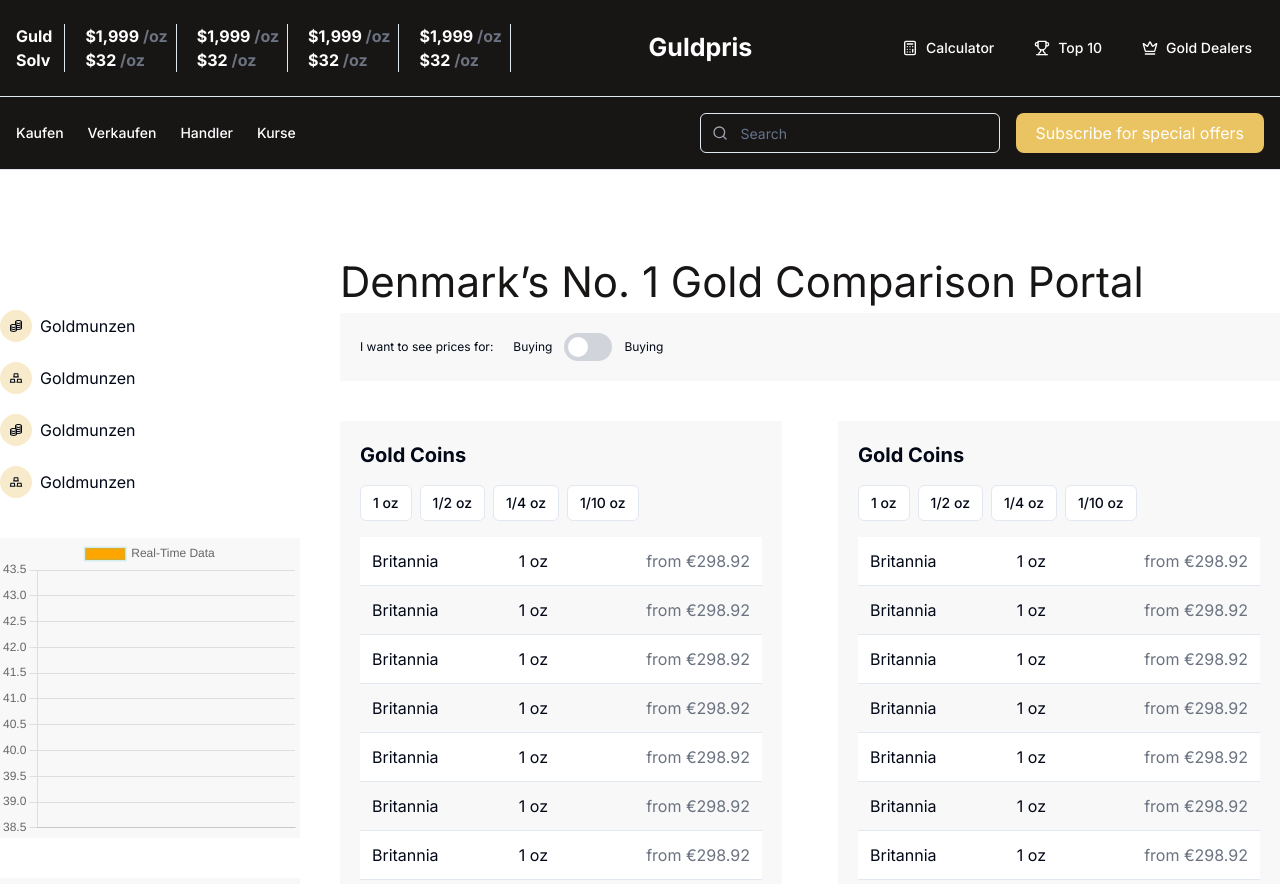
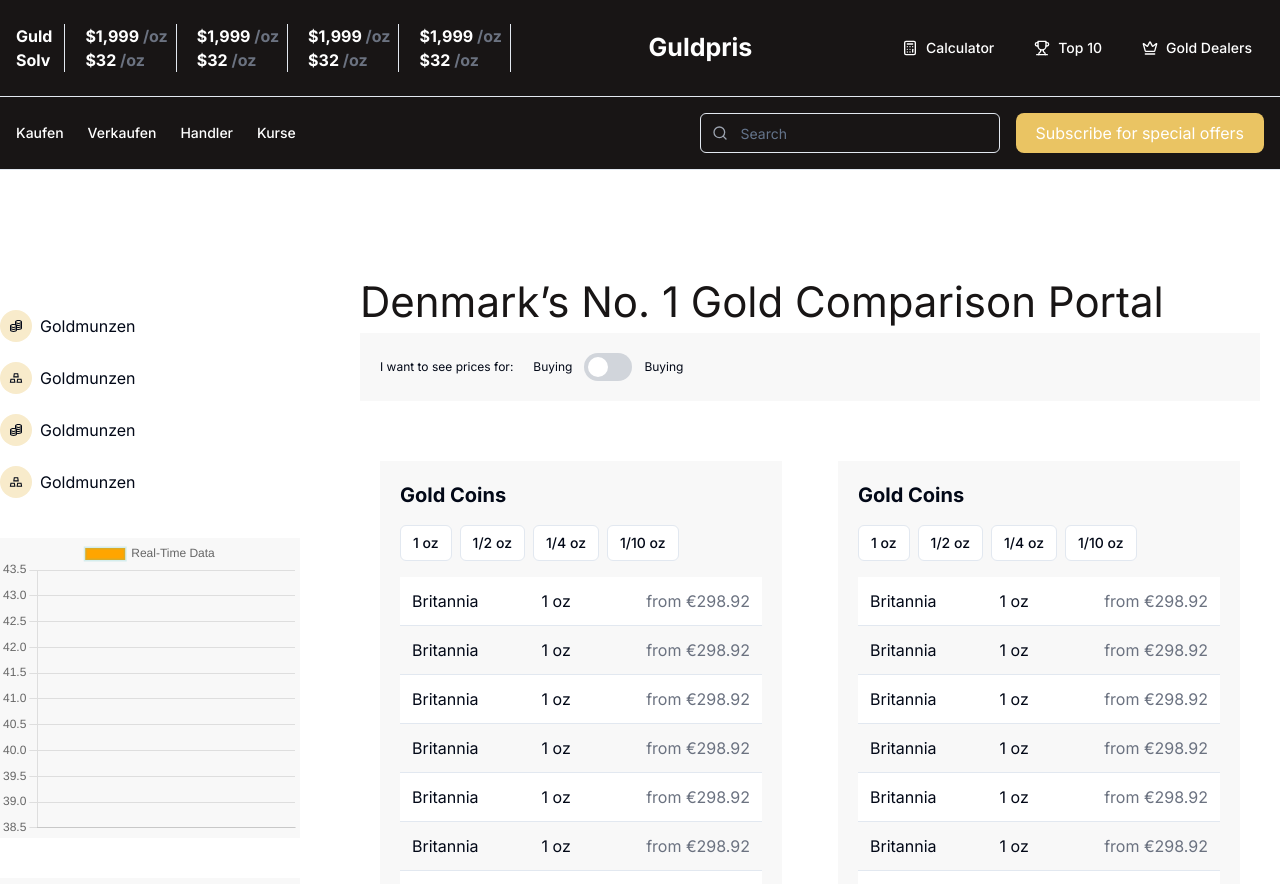
Before and after one commit to Nessrine88/guld-pris, a Next.js app: page / in a window 1280 px wide. Shown: the top 884 px of the page. Built offline with nearby package versions, Linux system fonts and the light colour scheme.

Commit message:
adjust the navbarr

```diff
--- a/src/app/components/Hero.tsx
+++ b/src/app/components/Hero.tsx
@@ -19,7 +19,7 @@ const Hero = () => {
       {/* Hero Section */}
       <div className="flex container mx-auto p-0">
         <Sidebar />
-        <div className="flex-1 ">
+        <div className="flex-1 p-5">
           <h1 className="mt-20 font-inter text-[#181515] font-600 text-[42px] flex flex-wrap">
             Denmark’s No. 1 Gold Comparison Portal
           </h1>
@@ -40,7 +40,7 @@ const Hero = () => {
 
           {/* Price Tables */}
           <div className="w-full  md:px-0 py-10">
-          <div className="grid grid-cols-1 md:grid-cols-2 gap-14">
+          <div className="grid grid-cols-1 p-5 md:grid-cols-2 gap-14">
               <PriceTable />
               <PriceTable />
               <PriceTable />
```
